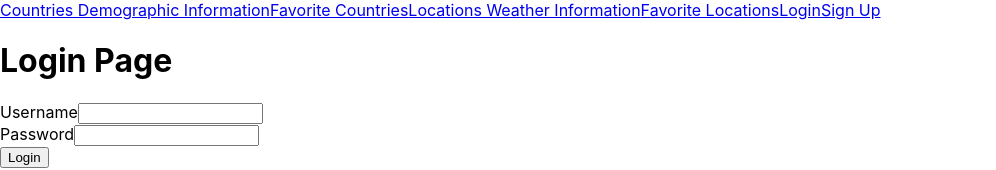
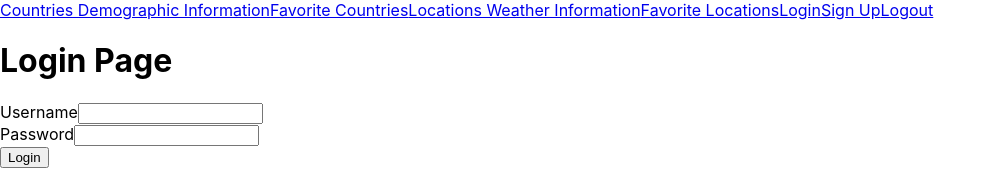
Before and after one commit to vitor-msp/globo-clima, a React (Create React App) app in the folder site/: page / in a window 1280 px wide. Shown: the top 170 px of the page, without its empty margins (0-996 px from the left). Built offline with nearby package versions, Linux system fonts and the light colour scheme; no server answers.

Commit message:
created logout nav item

```diff
--- a/site/src/components/Navbar.tsx
+++ b/site/src/components/Navbar.tsx
@@ -1,6 +1,12 @@
+import { useContext } from "react";
 import { NavLink } from "react-router-dom";
+import { LoginContext } from "../context/LoginContext";
 
 export const Navbar = () => {
+  const context = useContext(LoginContext);
+
+  const logout = () => context.setAccessToken(null);
+
   return (
     <nav>
       <NavLink to={"/countries"}>Countries Demographic Information</NavLink>
@@ -9,6 +15,9 @@ export const Navbar = () => {
       <NavLink to={"/favorite-locations"}>Favorite Locations</NavLink>
       <NavLink to={"/login"}>Login</NavLink>
       <NavLink to={"/sign-up"}>Sign Up</NavLink>
+      <NavLink to={"/login"} onClick={logout}>
+        Logout
+      </NavLink>
     </nav>
   );
 };
```
